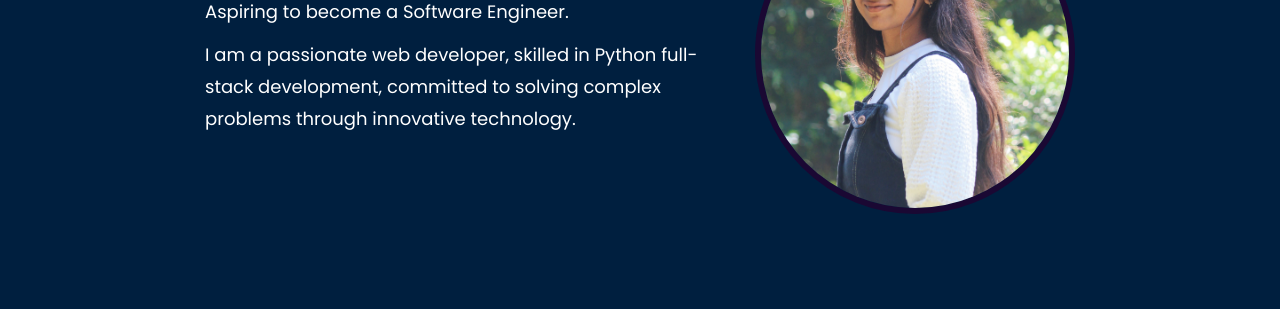
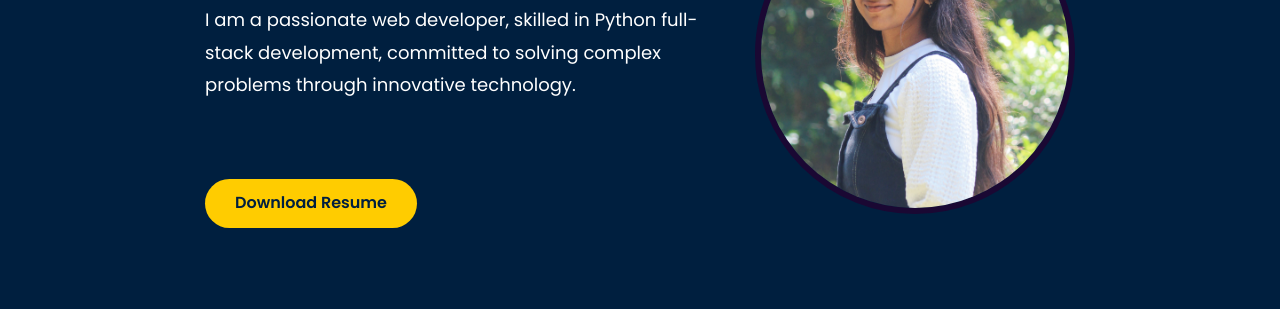
Before and after one commit to Nayana-15/portfolio, a plain HTML site: page index.html in a window 1280 px wide. Shown: the part 491-800 px from the top of the page. Drawn offline with Linux system fonts and the light colour scheme.

Commit message:
changing again

```diff
--- a/index.html
+++ b/index.html
@@ -30,7 +30,7 @@
 
                 <p>Aspiring to become a Software Engineer.</p>
                 <p>I am a passionate web developer, skilled in Python full-stack development, committed to solving complex problems through innovative technology.</p> <br><br>
-                <!-- <a href="Nayana_DCL (1).pdf" class="btn" download>Download Resume</a> -->
+                <a href="Nayana_DCL (1).pdf" class="btn" download>Download Resume</a>
             </div>
             <div class="home-image">
                 <img src="profile.jpeg" alt="My Photo" class="profile-img">
```
